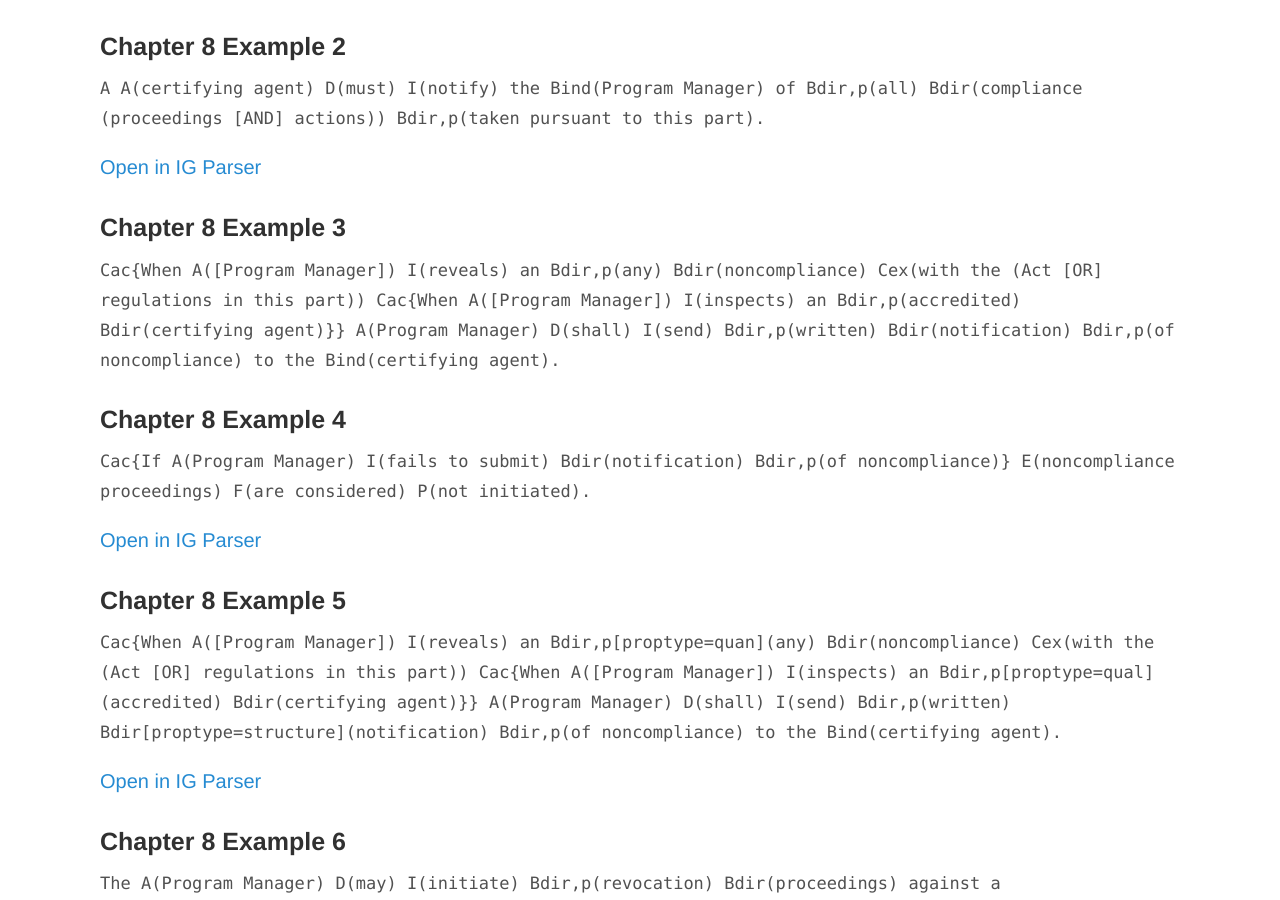
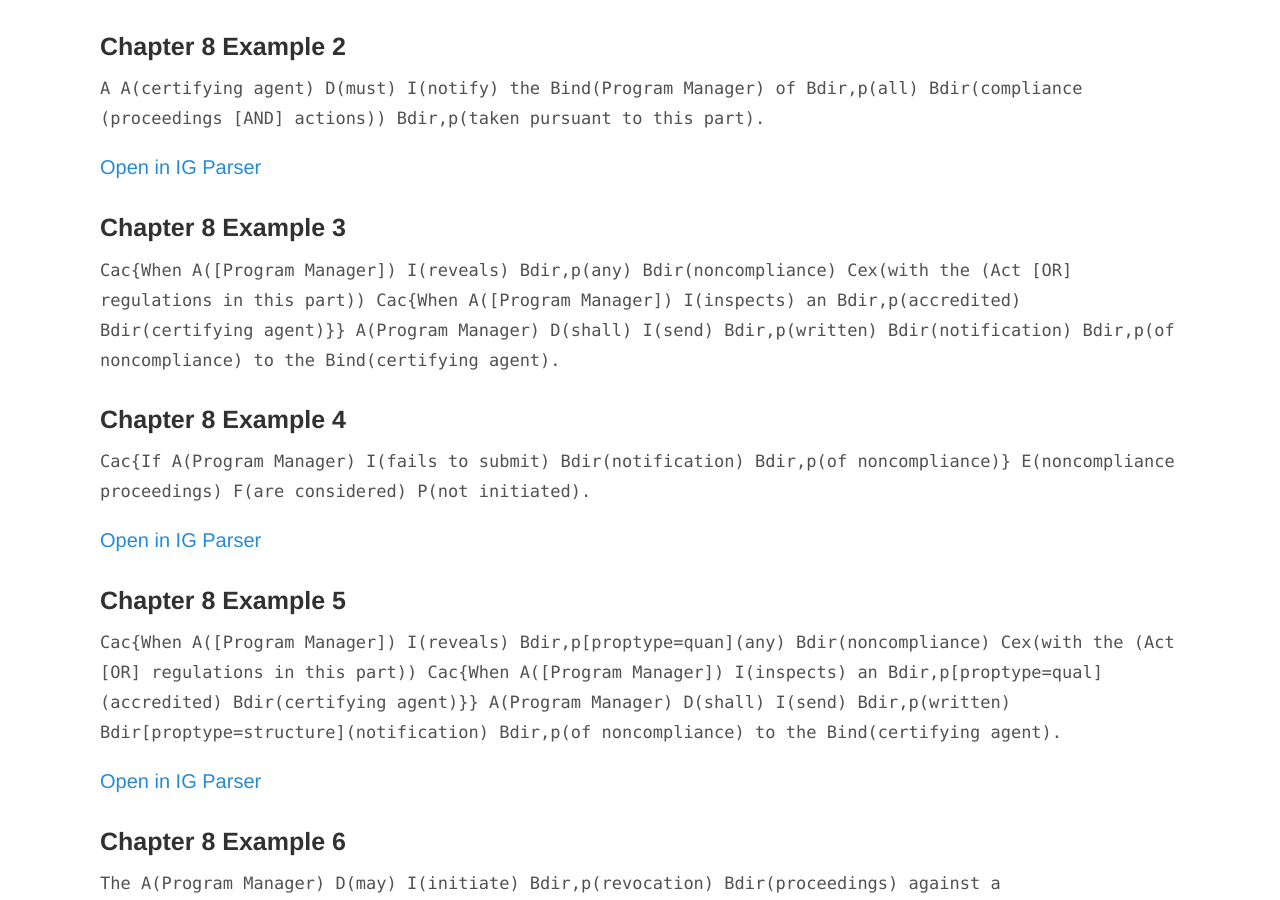
Before and after one commit to InstitutionalGrammar/IG-Book, a Jekyll site: the page built from book-examples.md, in a window 1280 px wide and 900 px high, scrolled down 6922 px. Built offline with Jekyll 4.4.1, drawn with Linux system fonts in a browser that asks for light colours.

Commit message:
Fixed example to correspond to book script.

````diff
--- a/book-examples.md
+++ b/book-examples.md
@@ -277,7 +277,7 @@ title: IG Book
 <a name="ed1ch8ex3"></a>
 ### Chapter 8 Example 3
 
-```Cac{When A([Program Manager]) I(reveals) an Bdir,p(any) Bdir(noncompliance) Cex(with the (Act [OR] regulations in this part)) Cac{When A([Program Manager]) I(inspects) an Bdir,p(accredited) Bdir(certifying agent)}} A(Program Manager) D(shall) I(send) Bdir,p(written) Bdir(notification) Bdir,p(of noncompliance) to the Bind(certifying agent).```
+```Cac{When A([Program Manager]) I(reveals) Bdir,p(any) Bdir(noncompliance) Cex(with the (Act [OR] regulations in this part)) Cac{When A([Program Manager]) I(inspects) an Bdir,p(accredited) Bdir(certifying agent)}} A(Program Manager) D(shall) I(send) Bdir,p(written) Bdir(notification) Bdir,p(of noncompliance) to the Bind(certifying agent).```
 
 <a name="ed1ch8ex4"></a>
 ### Chapter 8 Example 4
@@ -289,9 +289,9 @@ title: IG Book
 <a name="ed1ch8ex5"></a>
 ### Chapter 8 Example 5
 
-```Cac{When A([Program Manager]) I(reveals) an Bdir,p[proptype=quan](any) Bdir(noncompliance) Cex(with the (Act [OR] regulations in this part)) Cac{When A([Program Manager]) I(inspects) an Bdir,p[proptype=qual](accredited) Bdir(certifying agent)}} A(Program Manager) D(shall) I(send) Bdir,p(written) Bdir[proptype=structure](notification) Bdir,p(of noncompliance) to the Bind(certifying agent).```
+```Cac{When A([Program Manager]) I(reveals) Bdir,p[proptype=quan](any) Bdir(noncompliance) Cex(with the (Act [OR] regulations in this part)) Cac{When A([Program Manager]) I(inspects) an Bdir,p[proptype=qual](accredited) Bdir(certifying agent)}} A(Program Manager) D(shall) I(send) Bdir,p(written) Bdir[proptype=structure](notification) Bdir,p(of noncompliance) to the Bind(certifying agent).```
 
-[Open in IG Parser](http://128.39.143.144:4040/?rawStmt=When%20an%20inspection%20of%20an%20accredited%20certifying%20agent%20by%20the%20Program%20Manager%20reveals%20any%20noncompliance%20with%20the%20Act%20or%20regulations%20in%20this%20part,%20a%20written%20notification%20of%20noncompliance%20shall%20be%20sent%20to%20the%20certifying%20agent.&codedStmt=Cac{When%20A([Program%20Manager])%20I(reveals)%20an%20Bdir,p[proptype=quan](any)%20Bdir(noncompliance)%20Cex(with%20the%20(Act%20[OR]%20regulations%20in%20this%20part))%20Cac{When%20A([Program%20Manager])%20I(inspects)%20an%20Bdir,p[proptype=qual](accredited)%20Bdir(certifying%20agent)}}%20A(Program%20Manager)%20D(shall)%20I(send)%20Bdir,p(written)%20Bdir[proptype=structure](notification)%20Bdir,p(of%20noncompliance)%20to%20the%20Bind(certifying%20agent).&stmtId=1)
+[Open in IG Parser](http://128.39.143.144:4040/?rawStmt=When%20an%20inspection%20of%20an%20accredited%20certifying%20agent%20by%20the%20Program%20Manager%20reveals%20any%20noncompliance%20with%20the%20Act%20or%20regulations%20in%20this%20part,%20a%20written%20notification%20of%20noncompliance%20shall%20be%20sent%20to%20the%20certifying%20agent.&codedStmt=Cac{When%20A([Program%20Manager])%20I(reveals)%20Bdir,p[proptype=quan](any)%20Bdir(noncompliance)%20Cex(with%20the%20(Act%20[OR]%20regulations%20in%20this%20part))%20Cac{When%20A([Program%20Manager])%20I(inspects)%20an%20Bdir,p[proptype=qual](accredited)%20Bdir(certifying%20agent)}}%20A(Program%20Manager)%20D(shall)%20I(send)%20Bdir,p(written)%20Bdir[proptype=structure](notification)%20Bdir,p(of%20noncompliance)%20to%20the%20Bind(certifying%20agent).&stmtId=1)
 
 <a name="ed1ch8ex6"></a>
 ### Chapter 8 Example 6
````
